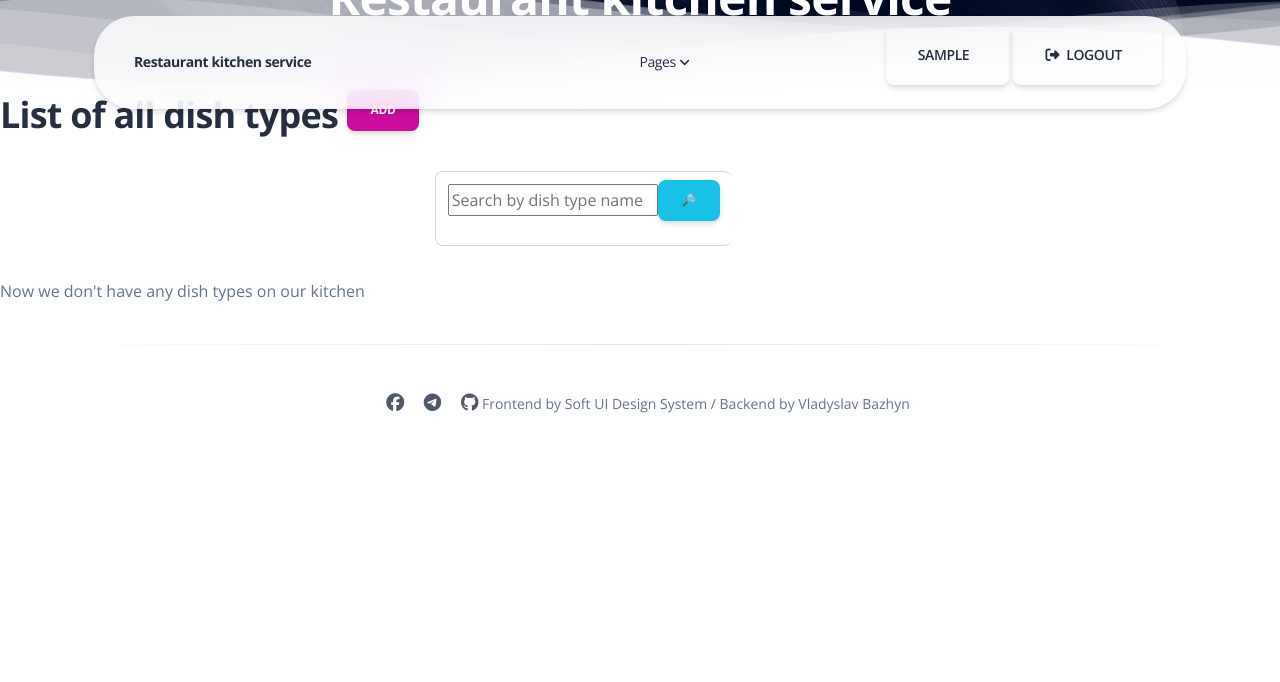
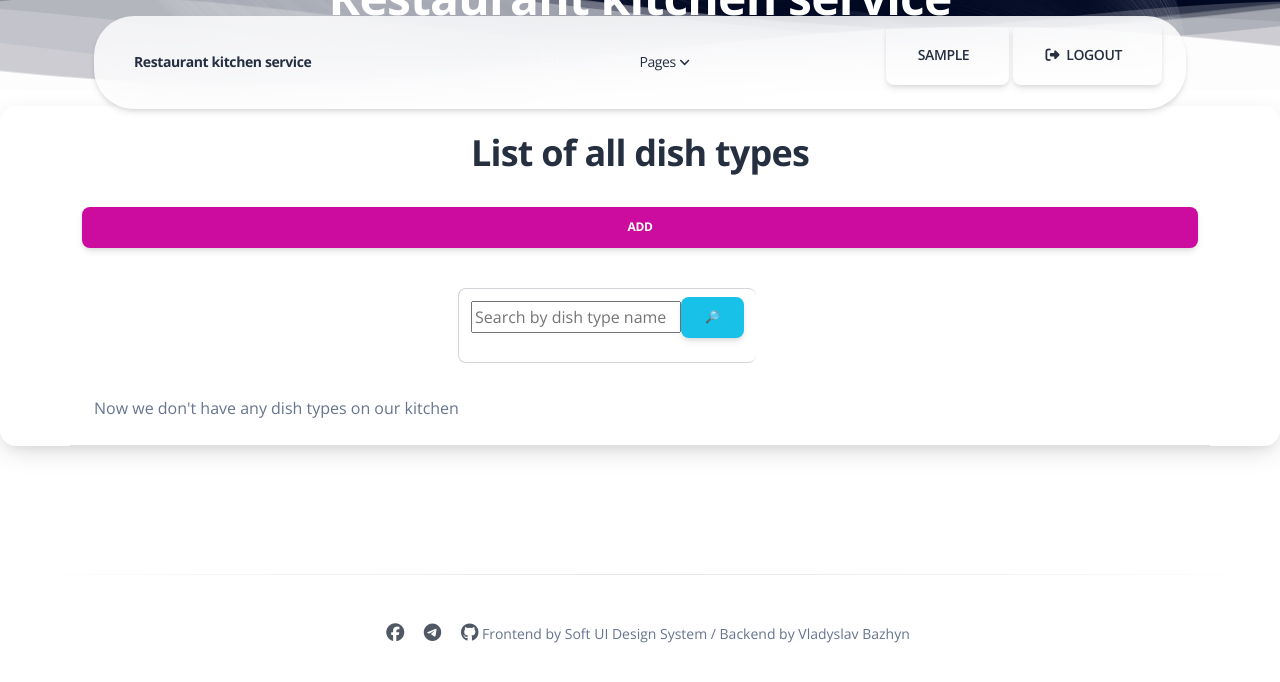
Before and after one commit to VladyslavBazhyn/restaurant_kitchen_service, a Django app: page /dish_type/ in a window 1280 px wide. Shown: the top 682 px of the page. Run offline with Django 5.2, Linux system fonts and the light colour scheme; the visitor is signed in with stand-in values (Sample User, id 1); data that the repository does not hold is empty; some libraries are stand-ins or nearby versions.

Commit message:
Change visual performance of dish-type-list page

```diff
--- a/templates/kitchen/dish_list.html
+++ b/templates/kitchen/dish_list.html
@@ -23,7 +23,7 @@
                   <div class="row">
                     <div class="col-12 mx-auto">
                       <div class="form-check form-switch ps-0">
-                        <ul class="border-radius-xl mx-auto py-3 blur shadow-blur nav">
+                        <ul class="border-radius-xl mx-auto py-3 blur shadow-blur nav d-flex justify-content-center">
                           <li class="nav-item">
                             <a href="{% url 'kitchen:dish-detail' pk=dish.id%}" target="_blank">
                               <p class="d-inline text-sm z-index-1 font-weight-bold" data-bs-toggle="tooltip" data-bs-placement="bottom" title="{{ dish.id }}">{{ dish.name }}</p>
--- a/templates/kitchen/dish_type_list.html
+++ b/templates/kitchen/dish_type_list.html
@@ -1,26 +1,46 @@
 {% extends "base.html" %}
-<!--Pagination?-->
-<!--Name of dish_type_list it is in video-->
-<body>
+{% load static %}
+
 {% block content %}
+  <div class="row mt-3">
+    <div class="col-12">
+      <div class="position-relative border-radius-xl overflow-hidden shadow-lg mb-7">
+        <div class="container border-bottom">
+          <div class="row justify-space-between py-2">
+            <section class="pt-3 pb-4 text-center" id="count-stats">
               <h2>
                 List of all dish types
+              </h2>
+            </section>
+
             <a href="{% url 'kitchen:dish-type-create' %}" class="btn btn-primary link-to-page float-right">Add</a>
-    </h2>
+
             {% include "includes/searching.html" %}
+
             {% if dish_type_list %}
               {% for dish_type in dish_type_list %}
-        <ul>
-          <li>
-            ({{ dish_type.id }})
+                <div class="container py-3 mt-3">
+                  <div class="row">
+                    <div class="col-12 mx-auto">
+                      <div class="form-check form-switch ps-0">
+                        <ul class="border-radius-xl mx-auto py-3 blur shadow-blur nav d-flex justify-content-center">
+                          <li class="nav-item">
                             <a href="{% url 'kitchen:dish-type-detail' pk=dish_type.id %}">
-              {{ dish_type.name }}
+                              <p class="d-inline text-sm z-index-1 font-weight-bold" style="text-align: center;" data-bs-toggle="tooltip" data-bs-placement="bottom" title="{{ dish_type.id }}">{{ dish_type.name }}</p>
                             </a>
                           </li>
                         </ul>
+                      </div>
+                    </div>
+                  </div>
+                </div>
               {% endfor %}
             {% else %}
               <p>Now we don't have any dish types on our kitchen</p>
             {% endif %}
+          </div>
+        </div>
+      </div>
+    </div>
+  </div>
 {% endblock %}
-</body>
```
Lines whose indentation alone changed are shown as unchanged.
